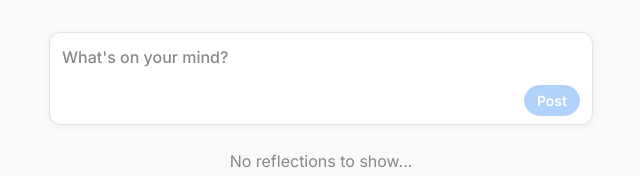
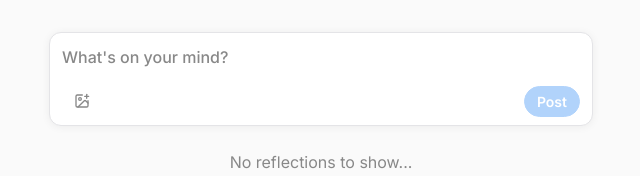
Before and after one commit to jordihoven/reflections, a Next.js app: page / in a window 1280 px wide. Shown: the top 176 px of the page, without its empty margins (314-954 px from the left). Built offline with nearby package versions, Linux system fonts and the light colour scheme.

Commit message:
add file support

```diff
--- /dev/null
+++ b/app/components/attachments.tsx
@@ -0,0 +1,69 @@
+"use client";
+
+import { useRef } from "react";
+import { ImagePlus } from "lucide-react";
+import type { Attachment } from "./types";
+
+// ~1MB/file so 4 files stay under the ~5MB localStorage quota. atproto blobs replace this cap.
+export const MAX_FILE_SIZE = 1_000_000;
+
+function readAsDataUrl(file: File): Promise<string> {
+  return new Promise((resolve, reject) => {
+    const reader = new FileReader();
+    reader.onload = () => resolve(reader.result as string);
+    reader.onerror = () => reject(reader.error);
+    reader.readAsDataURL(file);
+  });
+}
+
+export async function filesToAttachments(
+  files: File[],
+  remaining: number,
+): Promise<{ attachments: Attachment[]; skipped: string[] }> {
+  const skipped = files
+    .filter((f) => f.size > MAX_FILE_SIZE)
+    .map((f) => f.name);
+  const attachments = await Promise.all(
+    files
+      .filter((f) => f.size <= MAX_FILE_SIZE)
+      .slice(0, remaining)
+      .map(async (f) => ({
+        id: crypto.randomUUID(),
+        name: f.name,
+        type: f.type,
+        size: f.size,
+        dataUrl: await readAsDataUrl(f),
+      })),
+  );
+  return { attachments, skipped };
+}
+
+export function AddFilesButton({ onSelect }: { onSelect: (files: File[]) => void }) {
+  const inputRef = useRef<HTMLInputElement>(null);
+
+  return (
+    <>
+      <button
+        type="button"
+        onClick={() => inputRef.current?.click()}
+        aria-label="Add files"
+        title="Add files"
+        className="flex cursor-pointer items-center gap-1 rounded-xl px-3 py-2 text-[14px] text-muted transition-all duration-200 hover:bg-[#F6F6F6] hover:text-foreground"
+      >
+        <ImagePlus size={16} />
+      </button>
+      <input
+        ref={inputRef}
+        id="composer-files"
+        type="file"
+        multiple
+        accept="image/*,audio/*,text/plain,text/markdown,text/md"
+        className="hidden"
+        onChange={(e) => {
+          onSelect(Array.from(e.target.files ?? []));
+          e.target.value = "";
+        }}
+      />
+    </>
+  );
+}
--- a/app/components/composer.tsx
+++ b/app/components/composer.tsx
@@ -1,11 +1,23 @@
 "use client";
 
 import { useRef, useState } from "react";
+import { FileText, X } from "lucide-react";
+import { AddFilesButton, filesToAttachments } from "./attachments";
+import type { Attachment } from "./types";
 
 const MAX_LENGTH = 1000; // subject to change, but need some cap...
+const MAX_FILES = 4; // matches v1 decision, atproto PDS blob limit is the real constraint later
 
-export function Composer({ onPost }: { onPost: (text: string) => void }) {
+export function Composer({
+  onPost,
+}: {
+  onPost: (text: string, attachments: Attachment[]) => void;
+}) {
   const [text, setText] = useState("");
+  const [attachments, setAttachments] = useState<Attachment[]>([]);
+  const [notice, setNotice] = useState("");
+  const [dragActive, setDragActive] = useState(false);
+  const dragDepth = useRef(0);
   const textareaRef = useRef<HTMLTextAreaElement>(null);
 
   // smart textarea, knows when to grow and shrink based on content...
@@ -14,16 +26,58 @@ export function Composer({ onPost }: { onPost: (text: string) => void }) {
     el.style.height = el.scrollHeight + "px";
   };
 
+  const acceptFiles = async (files: File[]) => {
+    const remaining = MAX_FILES - attachments.length;
+    const { attachments: next, skipped } = await filesToAttachments(
+      files,
+      remaining,
+    );
+    setAttachments((prev) => [...prev, ...next].slice(0, MAX_FILES));
+    if (skipped.length) setNotice(`Skipped (over 1MB): ${skipped.join(", ")}`);
+    else if (!next.length || files.length > remaining)
+      setNotice("Max 4 files per reflection.");
+    else setNotice("");
+  };
+
+  const removeAttachment = (id: string) => {
+    setAttachments((prev) => prev.filter((a) => a.id !== id));
+    setNotice("");
+  };
+
   const post = () => {
     const trimmed = text.trim();
-    if (!trimmed) return;
-    onPost(trimmed);
+    if (!trimmed && attachments.length === 0) return;
+    onPost(trimmed, attachments);
     setText("");
+    setAttachments([]);
+    setNotice("");
+    setDragActive(false);
     if (textareaRef.current) textareaRef.current.style.height = ""; // reset composer to initial height...
   };
 
   return (
-    <div className="group flex flex-col gap-3 rounded-xl border border-zinc-200 bg-white p-2 px-3 shadow-[0px_1px_8px_rgba(0,0,0,0.06)] transition-all duration-200 hover:border-primary hover:ring-2 hover:ring-primary/50 focus-within:border-primary focus-within:ring-2 focus-within:ring-primary/50">
+    <div
+      onDragEnter={(e) => {
+        e.preventDefault();
+        if (++dragDepth.current === 1) setDragActive(true);
+      }}
+      onDragOver={(e) => e.preventDefault()}
+      onDragLeave={(e) => {
+        e.preventDefault();
+        if (--dragDepth.current === 0) setDragActive(false);
+      }}
+      onDrop={(e) => {
+        e.preventDefault();
+        dragDepth.current = 0;
+        setDragActive(false);
+        acceptFiles(Array.from(e.dataTransfer.files));
+      }}
+      className={`group flex flex-col gap-3 rounded-xl border bg-white p-2 px-3 shadow-[0px_1px_8px_rgba(0,0,0,0.06)] transition-all duration-200 ${
+        dragActive
+          ? "border-primary ring-2 ring-primary/50"
+          : "border-zinc-200 hover:border-primary hover:ring-2 hover:ring-primary/50 focus-within:border-primary focus-within:ring-2 focus-within:ring-primary/50"
+      }`}
+    >
       <textarea
         ref={textareaRef}
         value={text}
@@ -43,11 +97,54 @@ export function Composer({ onPost }: { onPost: (text: string) => void }) {
         className="w-full resize-none overflow-auto bg-transparent text-base leading-loose font-medium text-foreground placeholder:text-muted focus:outline-none"
       />
 
-      <div className="flex w-full items-center justify-end gap-2">
+      {attachments.length > 0 && (
+        <div className="flex flex-wrap items-center gap-2">
+          {attachments.map((a) =>
+            a.type.startsWith("image/") ? (
+              <span key={a.id} className="group/thumb relative">
+                <img
+                  src={a.dataUrl}
+                  alt={a.name}
+                  className="h-16 w-16 rounded-lg object-cover"
+                />
+                <button
+                  type="button"
+                  onClick={() => removeAttachment(a.id)}
+                  aria-label={`Remove ${a.name}`}
+                  className="absolute -top-1.5 -right-1.5 flex cursor-pointer items-center justify-center rounded-full bg-zinc-800 p-0.5 text-white opacity-80 transition-opacity hover:opacity-100"
+                >
+                  <X size={12} />
+                </button>
+              </span>
+            ) : (
+              <span
+                key={a.id}
+                className="flex items-center gap-1.5 rounded-lg border border-zinc-200 bg-zinc-50 py-1 pr-1 pl-2.5 text-[13px] text-foreground"
+              >
+                <FileText size={14} className="shrink-0 text-muted" />
+                <span className="max-w-40 truncate">{a.name}</span>
+                <button
+                  type="button"
+                  onClick={() => removeAttachment(a.id)}
+                  aria-label={`Remove ${a.name}`}
+                  className="flex cursor-pointer items-center justify-center rounded-md p-0.5 text-muted transition-colors hover:bg-zinc-200 hover:text-foreground"
+                >
+                  <X size={14} />
+                </button>
+              </span>
+            ),
+          )}
+        </div>
+      )}
+
+      {notice && <p className="text-[13px] text-muted">{notice}</p>}
+
+      <div className="flex w-full items-center justify-between">
+        <AddFilesButton onSelect={acceptFiles} />
         <button
           type="button"
           onClick={post}
-          disabled={!text.trim()}
+          disabled={!text.trim() && attachments.length === 0}
           className="flex cursor-pointer items-center gap-1.5 rounded-full border border-primary bg-primary px-3 py-1 text-[14px] font-semibold text-white transition-opacity duration-200 hover:opacity-90 disabled:opacity-30"
         >
           Post
--- a/app/components/reflection-item.tsx
+++ b/app/components/reflection-item.tsx
@@ -1,6 +1,6 @@
 "use client";
 
-import { Trash2 } from "lucide-react";
+import { FileText, Trash2 } from "lucide-react";
 import type { Reflection } from "./types";
 
 export function ReflectionItem({
@@ -31,6 +31,7 @@ export function ReflectionItem({
           : "border-transparent blur-[2px] opacity-50"
       }`}
     >
+      {reflection.text && (
         <p
           className={`w-full overflow-wrap-break-word whitespace-pre-wrap text-base leading-[1.7] transition-colors duration-400 ${
             revealed ? "text-foreground" : "text-muted"
@@ -38,6 +39,29 @@ export function ReflectionItem({
         >
           {reflection.text}
         </p>
+      )}
+      {reflection.attachments && reflection.attachments.length > 0 && (
+        <div className="flex flex-wrap gap-2">
+          {reflection.attachments.map((a) =>
+            a.type.startsWith("image/") ? (
+              <img
+                key={a.id}
+                src={a.dataUrl}
+                alt={a.name}
+                className="max-h-48 w-full rounded-lg object-cover"
+              />
+            ) : (
+              <span
+                key={a.id}
+                className="flex items-center gap-1.5 rounded-lg border border-zinc-200 bg-zinc-50 px-2.5 py-1 text-[13px] text-muted"
+              >
+                <FileText size={14} className="shrink-0" />
+                <span className="max-w-48 truncate">{a.name}</span>
+              </span>
+            ),
+          )}
+        </div>
+      )}
       <div className="flex w-full items-center justify-between">
         <time className="flex items-center whitespace-nowrap text-[14px] text-muted">
           {new Date(reflection.createdAt).toLocaleTimeString([], {
--- a/app/page.tsx
+++ b/app/page.tsx
@@ -3,7 +3,7 @@
 import { useRef, useState, useSyncExternalStore } from "react";
 import { Composer } from "./components/composer";
 import { ReflectionItem } from "./components/reflection-item";
-import type { Reflection } from "./components/types";
+import type { Attachment, Reflection } from "./components/types";
 
 const STORAGE_KEY = "reflections";
 
@@ -35,16 +35,21 @@ export default function Home() {
 
   const save = (next: Reflection[]) => {
     cache.current = next;
-    localStorage.setItem(STORAGE_KEY, JSON.stringify(next));
+    try {
+      localStorage.setItem(STORAGE_KEY, JSON.stringify(next));
+    } catch {
+      window.alert("Storage is full. Can't save any more reflections...");
+    }
     listeners.forEach((cb) => cb());
   };
 
-  const add = (value: string) => {
+  const add = (value: string, attachments: Attachment[] = []) => {
     save([
       {
         id: crypto.randomUUID(),
         text: value,
         createdAt: new Date().toISOString(),
+        attachments,
       },
       ...reflections,
     ]);
```
Also changed, not shown: app/components/types.ts (+14 -1 lines). Lines whose indentation alone changed are shown as unchanged.
